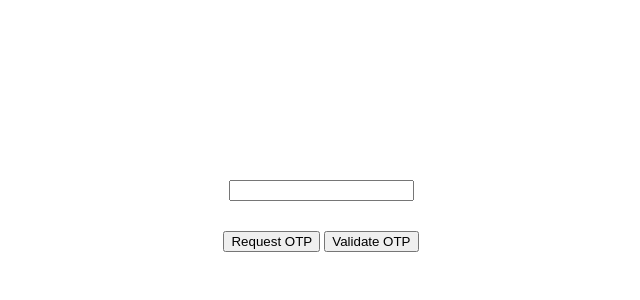
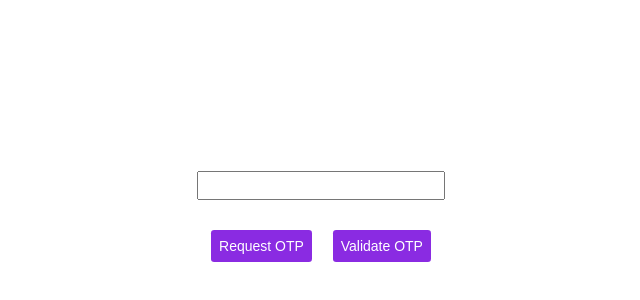
Before and after one commit to Max-DeProgrammer17/OTP-Request, a plain HTML site: page index.html in a window 1280 px wide. Shown: the part 192-492 px from the top of the page, without its empty margins (319-959 px from the left). Drawn offline with Linux system fonts and the light colour scheme.

Commit message:
rounding up with ui

```diff
--- a/index.css
+++ b/index.css
@@ -7,3 +7,36 @@ body{
     flex-direction: column;
     gap: 30px;
 }
+
+input{
+    width: 240px;
+    height: 23px;
+    font-size: 1.6rem;
+    font-family: 'Times New Roman', Times, serif;
+    font-weight: bold;
+    text-align: center;
+}
+
+input:focus{
+    outline-style: none;
+    border-top: 0px;
+    border-right: 0px;
+    border-left: 0px;
+    border-radius: 0.2rem;
+    border-color: blue;
+    letter-spacing: 20px;
+}
+
+.bottom{
+    display: flex;
+    justify-content: space-between;
+    gap: 1.3rem;
+}
+.bottom button{
+  padding: 8px;
+  font-size: 14px;
+  border-radius: 0.2rem;
+  border: none;
+  color: white;
+  background-color: blueviolet;
+}
```
